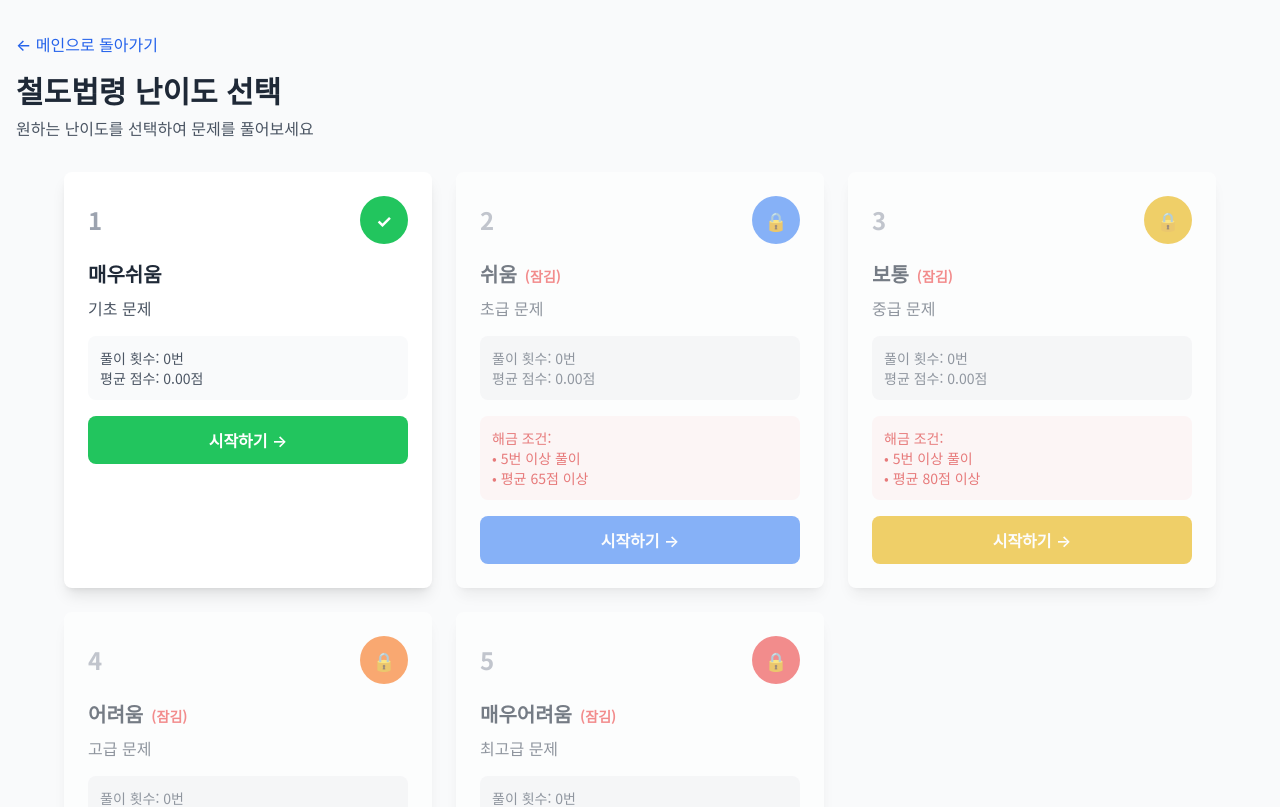
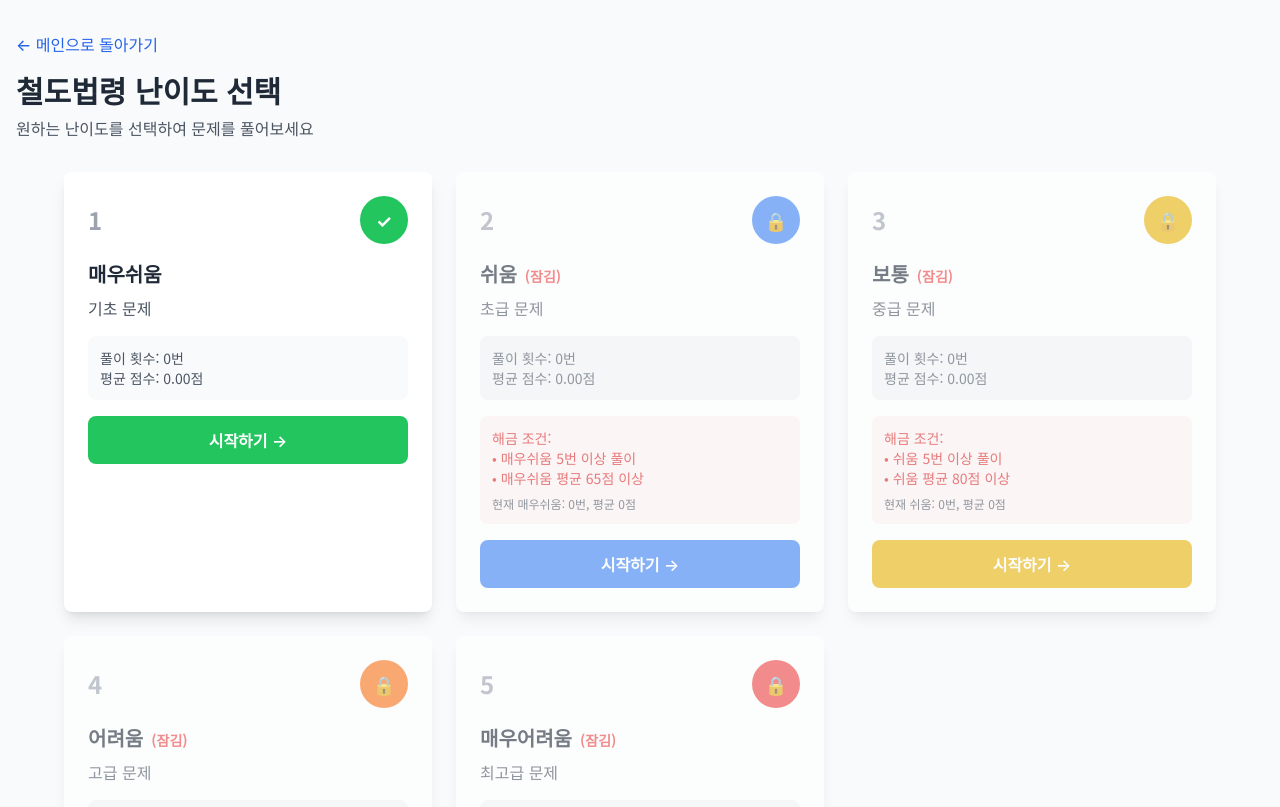
Before and after one commit to dlgowns3695/cursorQuiz, a React (Create React App) app: page /cursorQuiz/quiz/1/1/difficulty in a window 1280 px wide. Shown: the top 807 px of the page. Built offline with nearby package versions, Linux system fonts and the light colour scheme.

Commit message:
Fix unlock logic: Display previous difficulty stats instead of current difficulty stats

```diff
--- a/src/pages/quiz/DifficultySelectionPage.tsx
+++ b/src/pages/quiz/DifficultySelectionPage.tsx
@@ -91,26 +91,39 @@ const DifficultySelectionPage: React.FC = () => {
   const checkUnlockCondition = (difficulty: string) => {
     if (difficulty === "매우쉬움") return null;
 
-    // ProgressManager를 사용하여 실제 통계 가져오기
-    const difficultyStats = ProgressManager.getDifficultyStats();
-    const stats = difficultyStats[difficulty] || {
+    // DIFFICULTY_UNLOCK_CONDITIONS를 사용하여 해금 조건 체크
+    const {
+      DIFFICULTY_UNLOCK_CONDITIONS,
+      DIFFICULTY_ORDER,
+    } = require("../../data/constants");
+    const condition =
+      DIFFICULTY_UNLOCK_CONDITIONS[
+        difficulty as keyof typeof DIFFICULTY_UNLOCK_CONDITIONS
+      ];
+
+    // 현재 난이도의 인덱스 찾기
+    const currentIndex = DIFFICULTY_ORDER.indexOf(difficulty);
+    if (currentIndex <= 0) return null; // 매우쉬움이거나 찾을 수 없는 경우
+
+    // 이전 단계 난이도 가져오기
+    const previousDifficulty = DIFFICULTY_ORDER[currentIndex - 1];
+
+    // 해당 과목의 이전 단계 난이도 통계 가져오기
+    const subjectDifficultyStats = ProgressManager.getSubjectDifficultyStats(
+      subject || ""
+    );
+    const stats = subjectDifficultyStats[previousDifficulty] || {
       attempts: 0,
       totalScore: 0,
       averageScore: 0,
     };
-
-    // DIFFICULTY_UNLOCK_CONDITIONS를 사용하여 해금 조건 체크
-    const { DIFFICULTY_UNLOCK_CONDITIONS } = require("../../data/constants");
-    const condition =
-      DIFFICULTY_UNLOCK_CONDITIONS[
-        difficulty as keyof typeof DIFFICULTY_UNLOCK_CONDITIONS
-      ];
 
     return {
       minAttempts: condition.minAttempts,
       minAverage: condition.minScore,
       currentAttempts: stats.attempts,
       currentAverage: stats.averageScore,
+      previousDifficulty: previousDifficulty,
       isUnlocked:
         stats.attempts >= condition.minAttempts &&
         stats.averageScore >= condition.minScore,
@@ -124,7 +137,8 @@ const DifficultySelectionPage: React.FC = () => {
       if (condition) {
         alert(
           `🔒 ${difficulty} 난이도 해금 조건\n\n` +
-            `• 평균 ${condition.minAverage}점 이상 (현재: ${condition.currentAverage}점)\n\n` +
+            `• ${condition.previousDifficulty} ${condition.minAttempts}번 이상 풀이 (현재: ${condition.currentAttempts}번)\n` +
+            `• ${condition.previousDifficulty} 평균 ${condition.minAverage}점 이상 (현재: ${condition.currentAverage}점)\n\n` +
             `이전 난이도를 먼저 완주해주세요!`
         );
         return;
@@ -241,8 +255,19 @@ const DifficultySelectionPage: React.FC = () => {
                   <div className="bg-red-50 rounded-lg p-3 mb-4">
                     <div className="text-sm text-red-600">
                       <div>해금 조건:</div>
-                      <div>• {condition.minAttempts}번 이상 풀이</div>
-                      <div>• 평균 {condition.minAverage}점 이상</div>
+                      <div>
+                        • {condition.previousDifficulty} {condition.minAttempts}
+                        번 이상 풀이
+                      </div>
+                      <div>
+                        • {condition.previousDifficulty} 평균{" "}
+                        {condition.minAverage}점 이상
+                      </div>
+                      <div className="mt-2 text-xs text-gray-600">
+                        현재 {condition.previousDifficulty}:{" "}
+                        {condition.currentAttempts}번, 평균{" "}
+                        {condition.currentAverage}점
+                      </div>
                     </div>
                   </div>
                 )}
```
